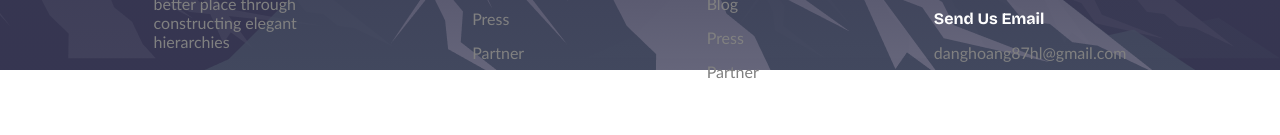
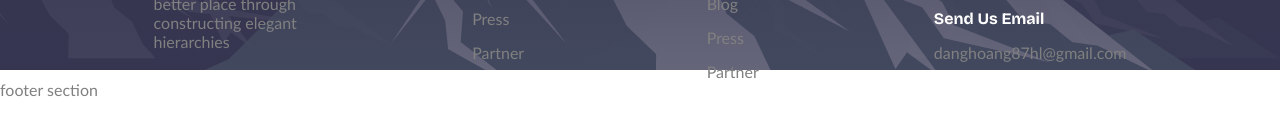
Before and after one commit to prashant2071/construction-site, a React (Create React App) app: page / in a window 1280 px wide. Shown: the part 313-448 px from the top of the page. Built offline with nearby package versions, Linux system fonts and the light colour scheme.

Commit message:
Update Home.jsx

```diff
--- a/src/pages/Home.jsx
+++ b/src/pages/Home.jsx
@@ -7,6 +7,7 @@ const Home = () => {
     <div>
       <Navbar/>
       <Footer/>
+      <p>footer section</p>
     </div>
   )
 }
```
